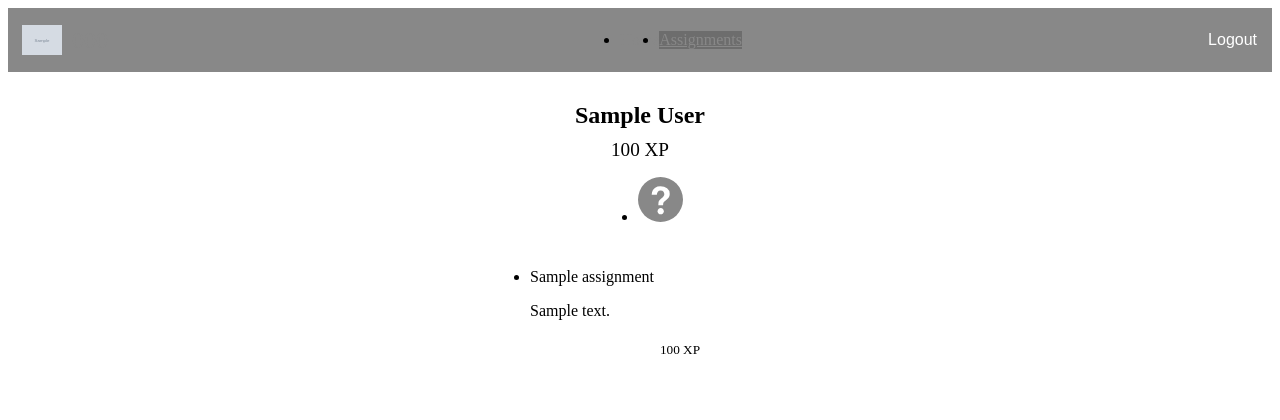
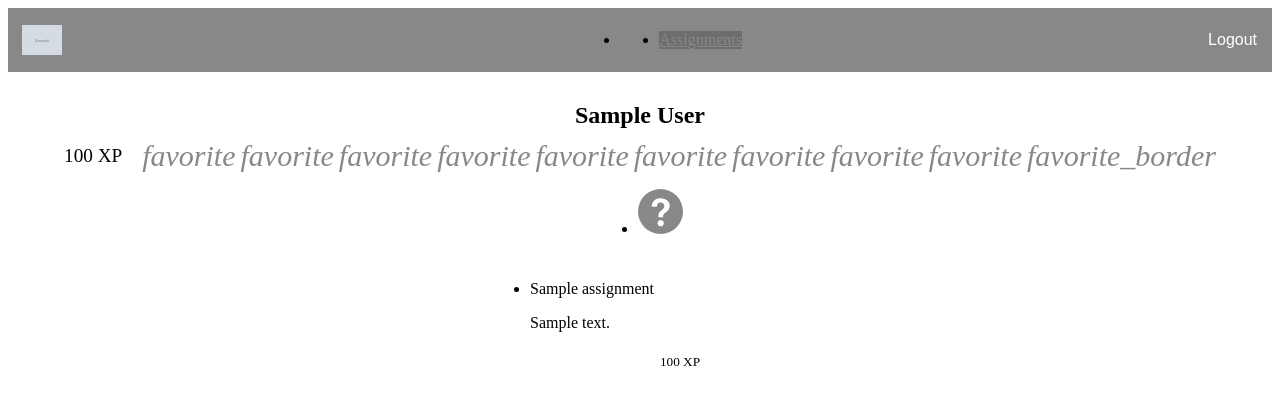
Before and after one commit to wallysalami/gamified-education, a Django app: page /000/000/assignments in a window 1280 px wide. Shown: the top 420 px of the page. Run offline with Django 3.2, Linux system fonts and the light colour scheme; a user stored in the database is signed in; tables that the repository leaves empty hold one stand-in row (values such as "Sample post"); grey boxes marked "Sample" are stand-in pictures; some libraries are stand-ins or nearby versions.

Commit message:
Add lives to enrollments

```diff
--- a/course/admin.py
+++ b/course/admin.py
@@ -292,7 +292,7 @@ last_login_formatted_for_enrolment.short_description = _('Last Login')
 
 class EnrollmentAdmin(BasicAdmin):
     inlines = [SimpleGradeInline]
-    list_display = ('student', 'id_number', 'course_class', 'total_score', last_login_formatted_for_enrolment)
+    list_display = ('student', 'id_number', 'course_class', 'total_score', 'lost_lives', last_login_formatted_for_enrolment)
     list_filter = ('course_class',)
     ordering = ('-course_class__start_date', 'student__full_name')
     search_fields = ('student__full_name',)
--- a/course/models.py
+++ b/course/models.py
@@ -74,6 +74,7 @@ class CourseClass(models.Model):
     start_date = models.DateField()
     end_date = models.DateField()
     ranking_size = models.IntegerField(default=10, validators=[MinValueValidator(0)])
+    total_of_lives = models.IntegerField(default=0, validators=[MinValueValidator(0)])
 
     class Meta:
         verbose_name_plural = "Classes"
@@ -111,9 +112,25 @@ class Student(models.Model):
 class Enrollment(models.Model):
     student = models.ForeignKey(Student, on_delete=models.CASCADE)
     course_class = models.ForeignKey(CourseClass, on_delete=models.CASCADE)
+    lost_lives = models.IntegerField(default=0, validators=[MinValueValidator(0)])
 
     def __str__(self):
         return "%s (%s)" % (self.student, self.course_class)
+
+    @property
+    def remaining_lives(self):
+        remaing_lives = self.course_class.total_of_lives - self.lost_lives
+        return remaing_lives if remaing_lives >= 0 else 0
+
+    def clean(self):
+        if self.course_class is not None and self.lost_lives > self.course_class.total_of_lives:
+            raise ValidationError(
+                {
+                    'lost_lives': _('Lost lives cannot be greater than the total of lives of the course class')
+                },
+                code='invalid'
+            )
+        super().clean()
 
     def total_score(self):
         score = self.grade_set.all().aggregate(
--- a/course/static/course/course.css
+++ b/course/static/course/course.css
@@ -442,6 +442,21 @@ nav ul li.active {
     margin: 10px 0 0;
     font-size: 1.2em;
     font-weight: 300;
+    display: flex;
+    justify-content: center;
+    align-items: center;
+    flex-wrap: wrap;
+}
+
+#lives {
+    margin-left: 20px;
+    display: flex;
+    flex-wrap: wrap;
+    gap: 5px;
+}
+
+#lives i {
+    font-size: 30px;
 }
 
 #achievement-list {
--- a/course/templates/course/assignments.html
+++ b/course/templates/course/assignments.html
@@ -32,6 +32,17 @@
             </h1>
             <h2 id='student-total-score'>
                 {{enrollment.total_score}} XP
+                <span id="lives" class="secondary-color-text">
+                {% for i in enrollment.course_class.total_of_lives|range %}
+                    <i class="material-icons">
+                        {%if i < enrollment.remaining_lives %}
+                            favorite
+                        {%else%}
+                            favorite_border
+                        {%endif%}
+                    </i>
+                {% endfor %}
+                </span>
             </h2>
             <ul id='achievement-list'>
                 {% for achievement_data in achievements_data %}
--- a/course/templatetags/badges_helper.py
+++ b/course/templatetags/badges_helper.py
@@ -5,3 +5,7 @@ register = template.Library()
 @register.filter
 def to_stroke_dashoffset(value):
     return int(402 * (1 - value))
+
+@register.filter(name='range')
+def get_range(number):
+    return range(number)
```
Also changed, not shown: course/locale/pt_BR/LC_MESSAGES/django.po, course/migrations/0024_courseclass_total_of_lives_enrollment_lost_lives.py (added), gamifiededucation/locale/pt_BR/LC_MESSAGES/django.po, 1 other file.
